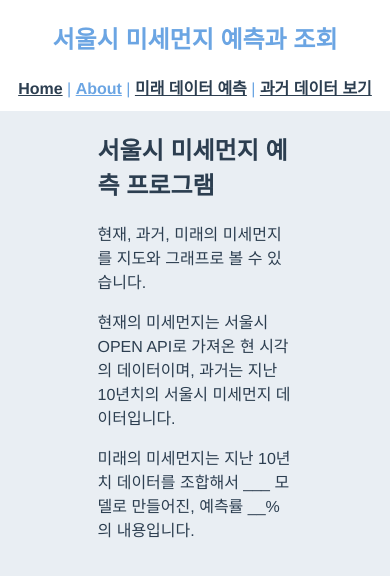
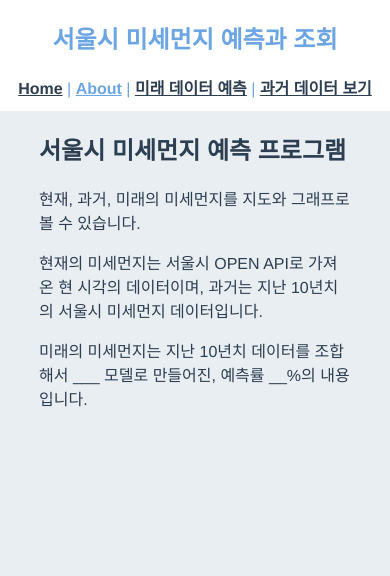
Before and after one commit to inourbubble2/finedust-web, a Vue app: page /about in a window 390 px wide. Shown: the top 576 px of the page. Built offline with nearby package versions, Linux system fonts and the light colour scheme.

Commit message:
style: 모바일 반응형 최적화를 진행한다

```diff
--- a/src/views/About.vue
+++ b/src/views/About.vue
@@ -12,7 +12,7 @@
 </script>
 <style lang="scss" scoped>
 .about {
-  width: 50%;
+  width: 80%;
   text-align: left;
 }
 </style>
--- a/src/views/Past.vue
+++ b/src/views/Past.vue
@@ -58,7 +58,7 @@ export default {
     padding: 12px;
     background-color: white;
     & > select {
-      width: 80px;
+      width: 60px;
       padding: .5em .3em;
       border: 1px solid #999;
       font-family: inherit;
```
